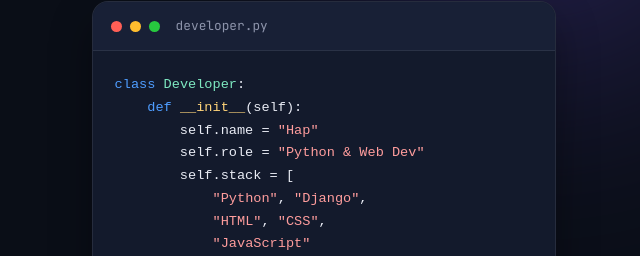
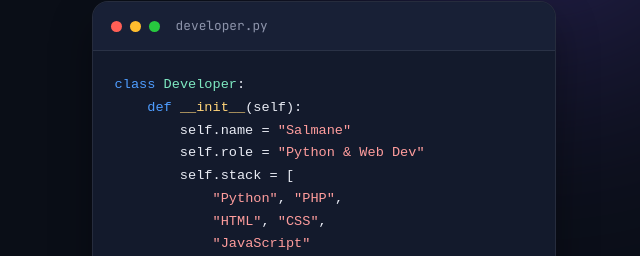
Before and after one commit to touzanisalmane-hash/portfolio, a plain HTML site: page index.html in a window 1280 px wide. Shown: the part 245-501 px from the top of the page, 630-1270 px from the left. Drawn offline with Linux system fonts and the light colour scheme.

Commit message:
Change developer name and update tech stack
Updated the developer's name from 'Hap' to 'Salmane' and changed the stack to include 'PHP'.

```diff
--- a/index.html
+++ b/index.html
@@ -68,10 +68,10 @@
           </div>
           <pre class="code-window__body"><code><span class="c-key">class</span> <span class="c-class">Developer</span>:
     <span class="c-key">def</span> <span class="c-fn">__init__</span>(self):
-        self.name = <span class="c-str">"Hap"</span>
+        self.name = <span class="c-str">"Salmane"</span>
         self.role = <span class="c-str">"Python & Web Dev"</span>
         self.stack = [
-            <span class="c-str">"Python"</span>, <span class="c-str">"Django"</span>,
+            <span class="c-str">"Python"</span>, <span class="c-str">"PHP"</span>,
             <span class="c-str">"HTML"</span>, <span class="c-str">"CSS"</span>,
             <span class="c-str">"JavaScript"</span>
         ]
```
